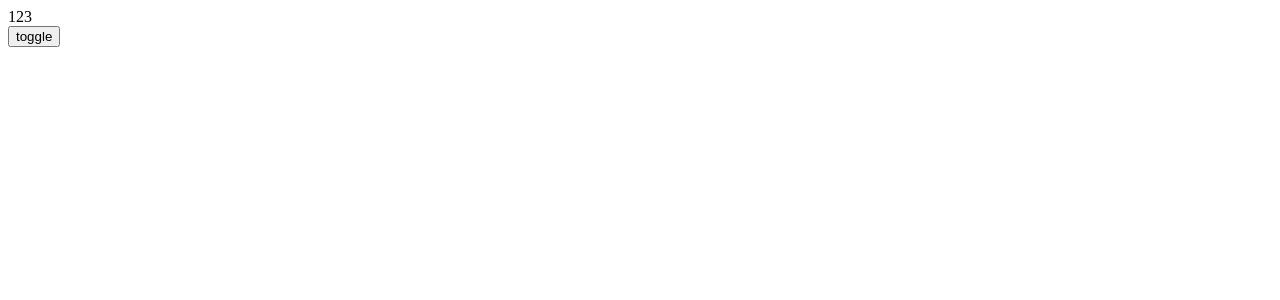
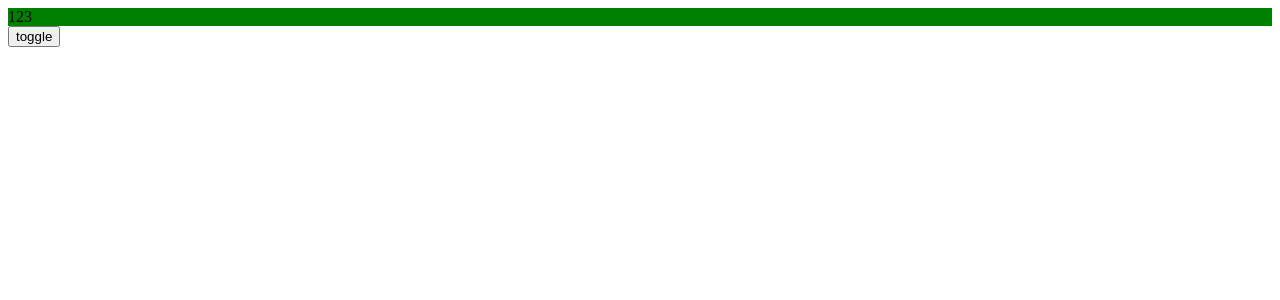
Before and after one commit to wish-lx/React16.4-, a React (Create React App) app: page / in a window 1280 px wide. Shown: the top 300 px of the page. Built offline with nearby package versions, Linux system fonts and the light colour scheme.

Commit message:
animation动画效果

```diff
--- a/src/styles.css
+++ b/src/styles.css
@@ -1,8 +1,34 @@
 .hide{
-    opacity: 0;
-    transition: all 1s  ease-in
+    animation: hide-item 2s  ease-in  forwards
 }
 .show{
-    opacity: 1;
-    transition: all 1s  ease-in
+    animation: show-item 2s  ease-in  forwards
 }
+@keyframes show-item{
+    0%{
+        opacity: 0;
+        background: pink
+    }
+    50%{
+        opacity: 0.5;
+        background: blue
+    }
+    100%{
+        opacity: 1;
+        background: green
+    }
+}
+@keyframes hide-item{
+    0%{
+        opacity: 1;
+        background: pink
+    }
+    50%{
+        opacity: 0.5;
+        background: blue
+    }
+    100%{
+        opacity: 0;
+        background: green
+    }
+}
```
